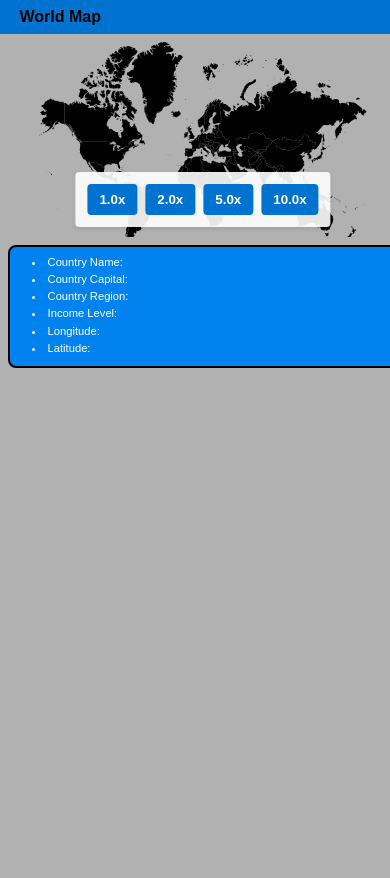
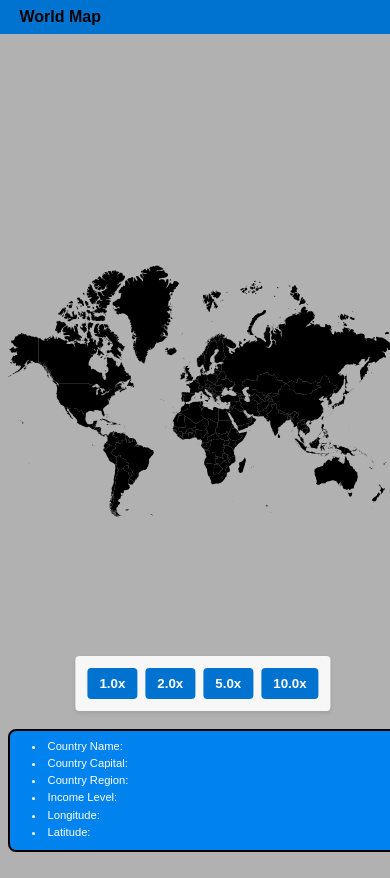
Before and after one commit to jgomez5437/World-Map, an Angular app: page /index in a window 390 px wide. Built offline with nearby package versions, Linux system fonts and the light colour scheme.

Commit message:
Fix: mobile layout & desktop zoom out

```diff
--- a/src/app/index/index.component.css
+++ b/src/app/index/index.component.css
@@ -212,18 +212,24 @@ svg path:hover{
         padding: 0.75rem;
         gap: 0.75rem;
         overflow: hidden;
+        justify-content: space-between;
+        align-items: stretch;
     }
 
     .map_column{
         min-height: 180px;
         max-width: 100%;
-        flex: 0 0 auto;
+        flex: 1 1 auto;
+        display: flex;
+        align-items: center;
+        justify-content: center;
     }
 
     .country_info_column{
         min-height: 150px;
         overflow-y: auto;
-        flex: 1 1 auto;
+        flex: 0 0 auto;
+        width: 100%;
     }
 
     .info_background{
@@ -258,18 +264,24 @@ svg path:hover{
         padding: 0.5rem;
         gap: 0.5rem;
         overflow: hidden;
+        justify-content: space-between;
+        align-items: stretch;
     }
 
     .map_column{
         min-height: 160px;
         max-width: 100%;
-        flex: 0 0 auto;
+        flex: 1 1 auto;
+        display: flex;
+        align-items: center;
+        justify-content: center;
     }
 
     .country_info_column{
         min-height: 120px;
         overflow-y: auto;
-        flex: 1 1 auto;
+        flex: 0 0 auto;
+        width: 100%;
     }
 
     .info_background{
--- a/src/app/index/index.component.ts
+++ b/src/app/index/index.component.ts
@@ -69,6 +69,12 @@ handleZoom(event: WheelEvent): void {
   const zoomStep = 0.1;
   const delta = event.deltaY > 0 ? -zoomStep : zoomStep;
   this.zoomLevel = Math.max(1, Math.min(10, this.zoomLevel + delta));
+
+  // Reset position when zooming back to 1x
+  if (this.zoomLevel === 1) {
+    this.translateX = 0;
+    this.translateY = 0;
+  }
 }
 
 handleDragStart(event: MouseEvent): void {
```
